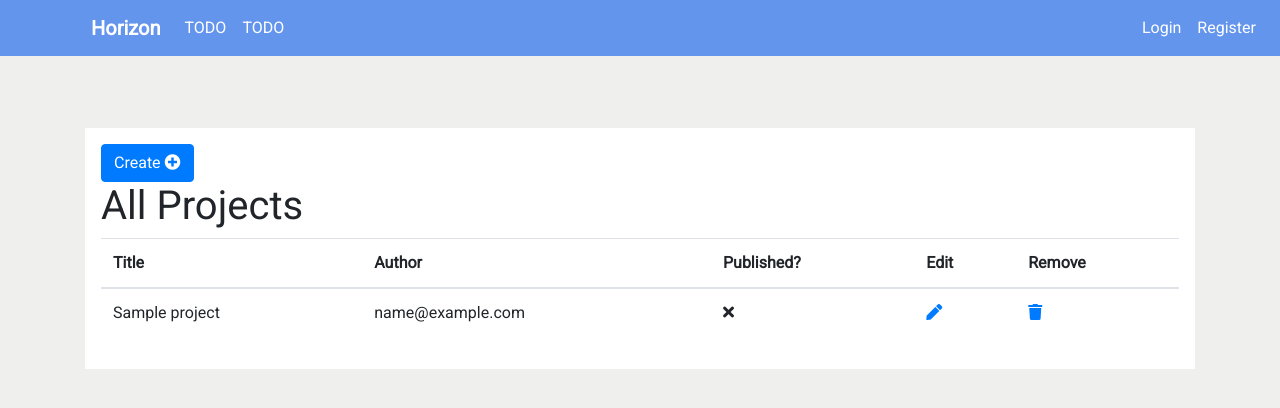
After one commit to remiraumain/Horizon, a Symfony app: template templates/project/list.html.twig in a window 1280 px wide. The commit adds this page. Shown: the top 408 px of the page. Run offline with Twig, Linux system fonts and the light colour scheme; the template is opened without the code that fills it: most values are stand-ins (such as "Sample title", 1, 10 or a date in 2020); some libraries are stand-ins or nearby versions.

Commit message:
New features: list for user and admin, delete project and its images related

```diff
--- a/src/Entity/Project.php
+++ b/src/Entity/Project.php
@@ -60,7 +60,7 @@ class Project
     private $author;
 
     /**
-     * @ORM\OneToMany(targetEntity="App\Entity\ProjectImage", mappedBy="project")
+     * @ORM\OneToMany(targetEntity="App\Entity\ProjectImage", mappedBy="project", orphanRemoval=true)
      */
     private $projectImages;
 
--- a/templates/base.html.twig
+++ b/templates/base.html.twig
@@ -43,7 +43,7 @@
                                     <a class="dropdown-item" href="{{ path('fos_user_profile_show') }}">Profile</a>
                                     {% if is_granted('ROLE_USER') %}
                                         <a class="dropdown-item" href="{{ path('project_new') }}">Create</a>
-                                        <a class="dropdown-item" href="#">List</a>
+                                        <a class="dropdown-item" href="{{ path('project_list') }}">List</a>
                                     {% endif %}
                                     <a class="dropdown-item" href="{{ path('fos_user_security_logout') }}">Logout</a>
                                 </div>
--- /dev/null
+++ b/templates/project/list.html.twig
@@ -0,0 +1,45 @@
+{% extends 'content_base.html.twig' %}
+
+{% block content_body %}
+    <a href="{{ path('project_new') }}" class="btn btn-primary pull-right">
+        Create <span class="fa fa-plus-circle"></span>
+    </a>
+    <h1>All Projects</h1>
+
+    <table class="table">
+        <thead>
+        <tr>
+            <th>Title</th>
+            <th>Author</th>
+            <th>Published?</th>
+            <th>Edit</th>
+            <th>Remove</th>
+        </tr>
+        </thead>
+        <tbody>
+        {% for project in projects %}
+            <tr>
+                <td>{{ project.name }}</td>
+                <td>{{ project.author.email }}</td>
+                <td>
+                    <span class="fa fa-{{ project.isPublished ? 'check' : 'times' }}"></span>
+                </td>
+                <td>
+                    <a href="{{ path('project_edit', {
+                        slug: project.slug
+                    }) }}">
+                        <span class="fa fa-pen"></span>
+                    </a>
+                </td>
+                <td>
+                    <a href="{{ path('project_delete', {
+                        id: project.id
+                    }) }}">
+                        <span class="fa fa-trash"></span>
+                    </a>
+                </td>
+            </tr>
+        {% endfor %}
+        </tbody>
+    </table>
+{% endblock %}
```
Also changed, not shown: src/Controller/ProjectAdminController.php (+46 -0 lines).
